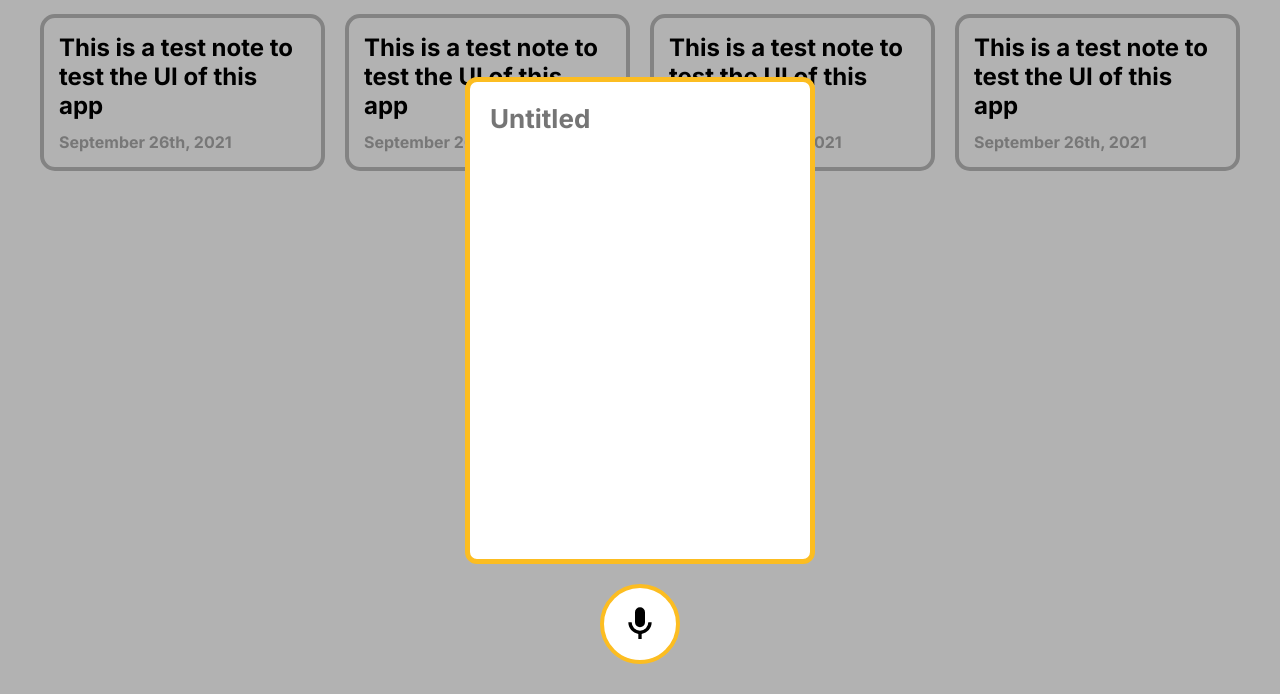
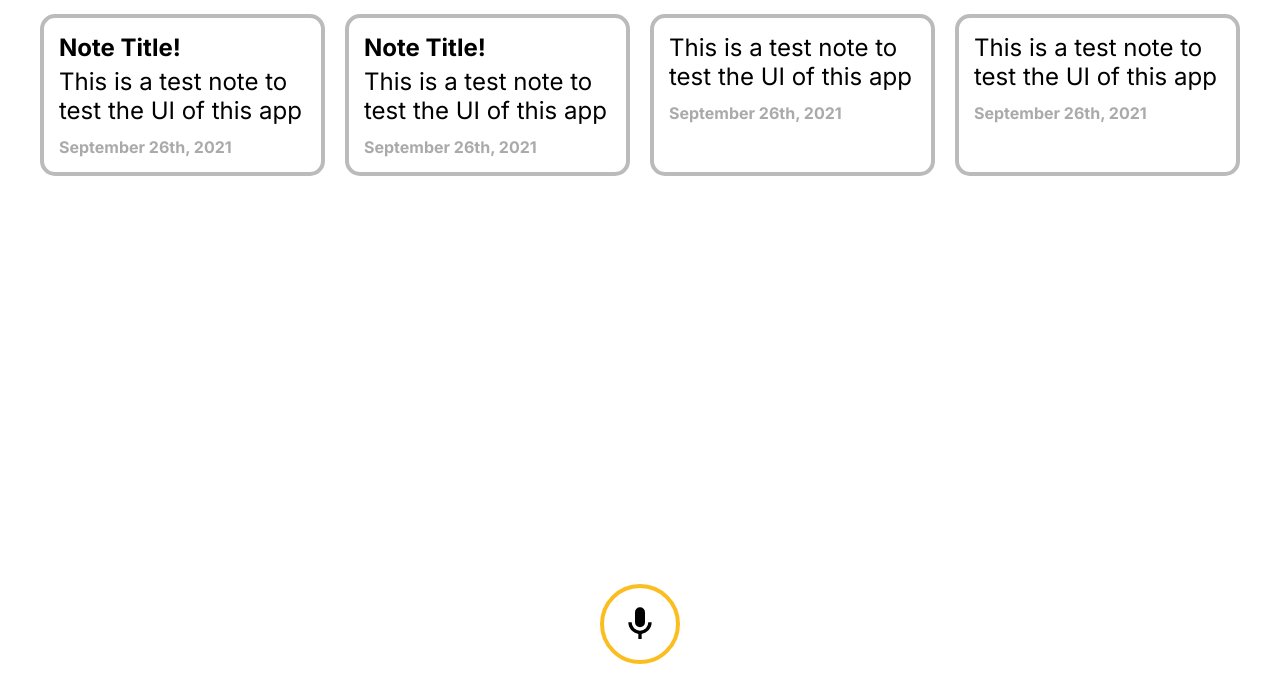
Before and after one commit to JosephSalinas/Audinote, a plain HTML site: page index.html in a window 1280 px wide. Shown: the part 106-800 px from the top of the page. Drawn offline with Linux system fonts and the light colour scheme.

Commit message:
More UI Changes

```diff
--- a/index.html
+++ b/index.html
@@ -18,10 +18,12 @@
     <h1>Audinote</h1>
     <div class="notes" id="notes">
       <div class="note">
+        <p class="title">Note Title!</p>
         <p class="text">This is a test note to test the UI of this app</p>
         <p class="date">September 26th, 2021</p>
       </div>
       <div class="note">
+        <p class="title">Note Title!</p>
         <p class="text">This is a test note to test the UI of this app</p>
         <p class="date">September 26th, 2021</p>
       </div>
@@ -34,8 +36,8 @@
         <p class="date">September 26th, 2021</p>
       </div>
     </div>
-    <div class="dim-overlay visible"></div>
-    <div id="recording-result" class="editing" >
+    <div class="dim-overlay"></div>
+    <div id="recording-result" class="hidden">
       <div class="waveform" id="waveform">
         <div></div>
         <div></div>
@@ -70,6 +72,6 @@
           record.classList.add(isRecording ? "recording" : "inactive")
         }, 250)
       })
-    </script>
+    </script> -->
   </body>
 </html>
--- a/styles.css
+++ b/styles.css
@@ -22,9 +22,10 @@ h1 {
   display: flex;
   margin-top: 20px;
   flex-wrap: wrap;
-  align-items: center;
+  /* align-items: center; */
   justify-content: center;
   overflow: auto;
+  align-items: stretch
 }
 .note {
   border: 4px solid #bbb;
@@ -39,8 +40,12 @@ h1 {
 .note:hover {
   border-color: var(--accent);
 }
+.note .title {
+  font-weight: bold;
+  font-size: 24px;
+  margin: 5px 0px;
+}
 .note .text {
-  font-weight: bold;
   font-size: 24px;
   margin: 5px 0px;
 }
@@ -183,6 +188,12 @@ h1 {
   margin-top: 0px;
   margin-bottom: 0px;
 }
+
+#recording-result.hidden {
+  display: none;
+}
+
+
 .waveform {
   width: 190px;
   height: 100px;
```
